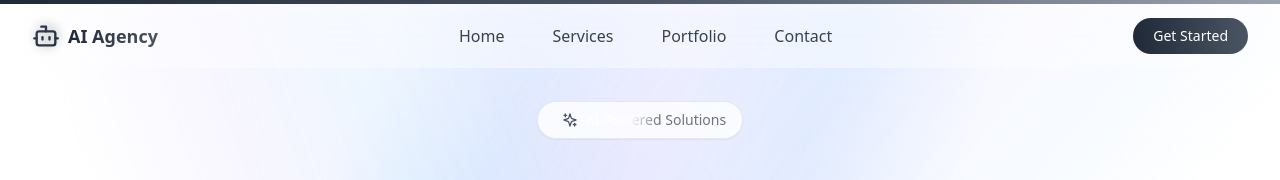
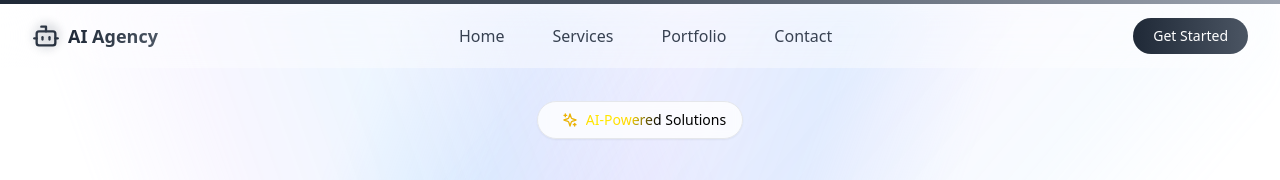
Before and after one commit to satyam237/agency-website, a React (Vite) app: page / in a window 1280 px wide. Shown: the top 180 px of the page. Built offline with nearby package versions, Linux system fonts and the light colour scheme.

Commit message:
Implement Black Text with Golden Shimmer Effect

```diff
--- a/src/components/Hero.tsx
+++ b/src/components/Hero.tsx
@@ -103,9 +103,9 @@ const Hero = () => {
               {/* Shimmer overlay that moves across the entire badge */}
               <div className="absolute inset-0 bg-gradient-to-r from-transparent via-white/40 to-transparent w-[200%] -translate-x-full group-hover:translate-x-full transition-transform duration-1000 ease-out"></div>
 
-              <Sparkles className="h-3 w-3 md:h-4 md:w-4 text-gray-600 relative z-10" />
+              <Sparkles className="h-3 w-3 md:h-4 md:w-4 text-yellow-500 relative z-10" />
               <AnimatedShinyText
-                className="text-xs md:text-sm font-medium relative z-10 text-gray-700"
+                className="text-xs md:text-sm font-medium relative z-10"
                 shimmerWidth={120}
               >
                 AI-Powered Solutions
--- a/src/components/ui/animated-shiny-text.tsx
+++ b/src/components/ui/animated-shiny-text.tsx
@@ -21,7 +21,7 @@ export function AnimatedShinyText({
         className,
       )}
       style={{
-        backgroundImage: `linear-gradient(110deg, #6b7280 25%, rgba(255,255,255,0.8) 35%, rgba(255,255,255,1) 45%, rgba(255,255,255,0.8) 55%, #6b7280 65%)`,
+        backgroundImage: `linear-gradient(110deg, #000000 25%, #FFD700 35%, #FFEA00 45%, #FFD700 55%, #000000 65%)`,
         backgroundSize: '200% 100%',
         WebkitBackgroundClip: 'text',
         WebkitTextFillColor: 'transparent',
```
